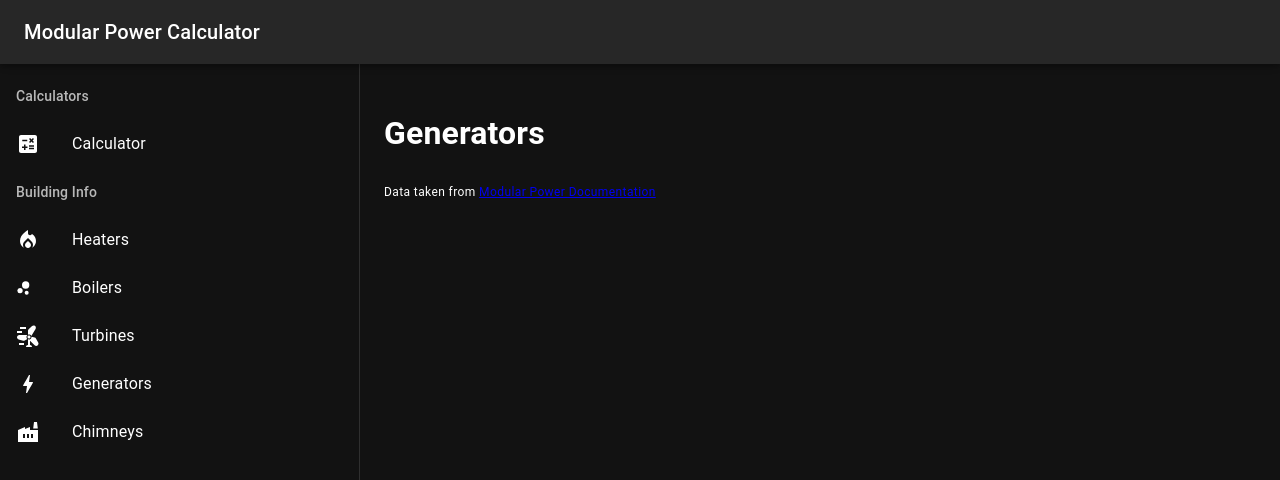
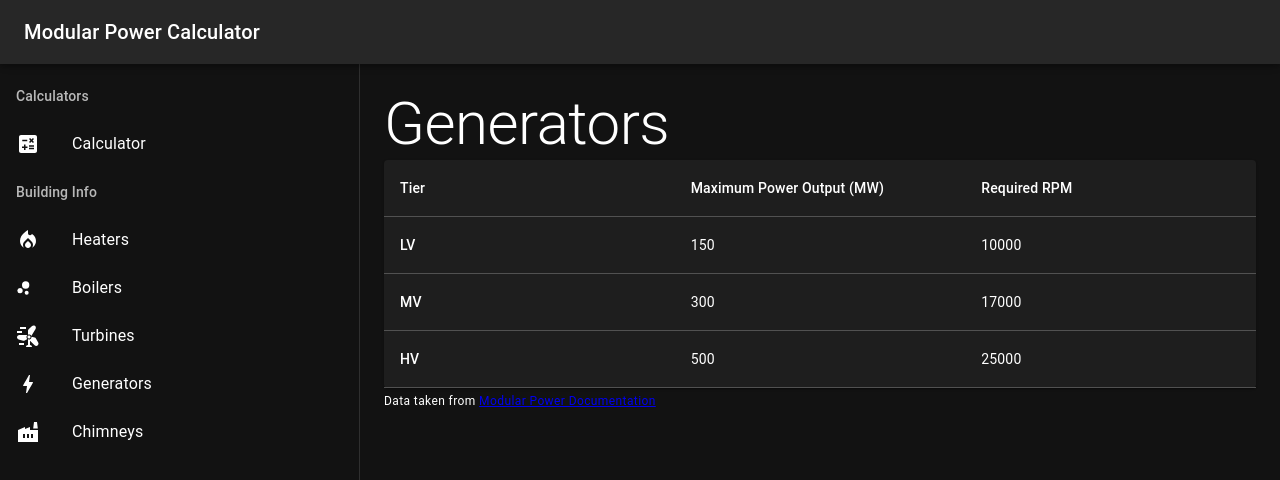
Before and after one commit to elizabethlfransen/modular-power-calc, a React (Vite) app: page /generators in a window 1280 px wide. Shown: the top 480 px of the page. Built offline with nearby package versions, Linux system fonts and the light colour scheme.

Commit message:
Add generator information

```diff
--- a/src/Router.tsx
+++ b/src/Router.tsx
@@ -5,6 +5,7 @@ import {TbChartBubbleFilled} from "react-icons/tb";
 import Heaters from "./pages/Heaters.tsx";
 import Boilers from "./pages/Boilers.tsx";
 import Turbines from "./pages/Turbines.tsx";
+import Generators from "./pages/Generators.tsx";
 
 type AppRouteBase = RouteObject;
 
@@ -54,7 +55,7 @@ export const routes: AppRoute[] = [
     },
     {
         path: "/generators",
-        element: <h1>Generators</h1>,
+        element: <Generators/>,
         icon: <Bolt/>,
         label: "Generators",
         category: "Building Info",
--- /dev/null
+++ b/src/config/generators.ts
@@ -0,0 +1,14 @@
+export const GENERATORS = {
+    lv: {
+        maxPowerOutput: 150,
+        requiredRPM: 10000
+    },
+    mv: {
+        maxPowerOutput: 300,
+        requiredRPM: 17000,
+    },
+    hv: {
+        maxPowerOutput: 500,
+        requiredRPM: 25000,
+    }
+}
--- /dev/null
+++ b/src/pages/Generators.tsx
@@ -0,0 +1,43 @@
+import {useEffect} from "react";
+import {Box, Paper, Table, TableBody, TableCell, TableContainer, TableHead, TableRow, Typography} from "@mui/material";
+import {GENERATORS} from "../config/generators.ts";
+
+export default function Generators() {
+    useEffect(() => {
+        document.title = "Generators";
+    }, []);
+
+    return (<Box>
+        <Typography variant="h2">Generators</Typography>
+        <Paper>
+            <TableContainer>
+                <Table sx={{tableLayout: "fixed"}}>
+                    <TableHead>
+                        <TableRow>
+                            <TableCell>Tier</TableCell>
+                            <TableCell>Maximum Power Output (MW)</TableCell>
+                            <TableCell>Required RPM</TableCell>
+                        </TableRow>
+                    </TableHead>
+                    <TableBody>
+                        <TableRow>
+                            <TableCell variant={'head'}>LV</TableCell>
+                            <TableCell>{GENERATORS.lv.maxPowerOutput}</TableCell>
+                            <TableCell>{GENERATORS.lv.requiredRPM}</TableCell>
+                        </TableRow>
+                        <TableRow>
+                            <TableCell variant={'head'}>MV</TableCell>
+                            <TableCell>{GENERATORS.mv.maxPowerOutput}</TableCell>
+                            <TableCell>{GENERATORS.mv.requiredRPM}</TableCell>
+                        </TableRow>
+                        <TableRow>
+                            <TableCell variant={'head'}>HV</TableCell>
+                            <TableCell>{GENERATORS.hv.maxPowerOutput}</TableCell>
+                            <TableCell>{GENERATORS.hv.requiredRPM}</TableCell>
+                        </TableRow>
+                    </TableBody>
+                </Table>
+            </TableContainer>
+        </Paper>
+    </Box>)
+}
```
